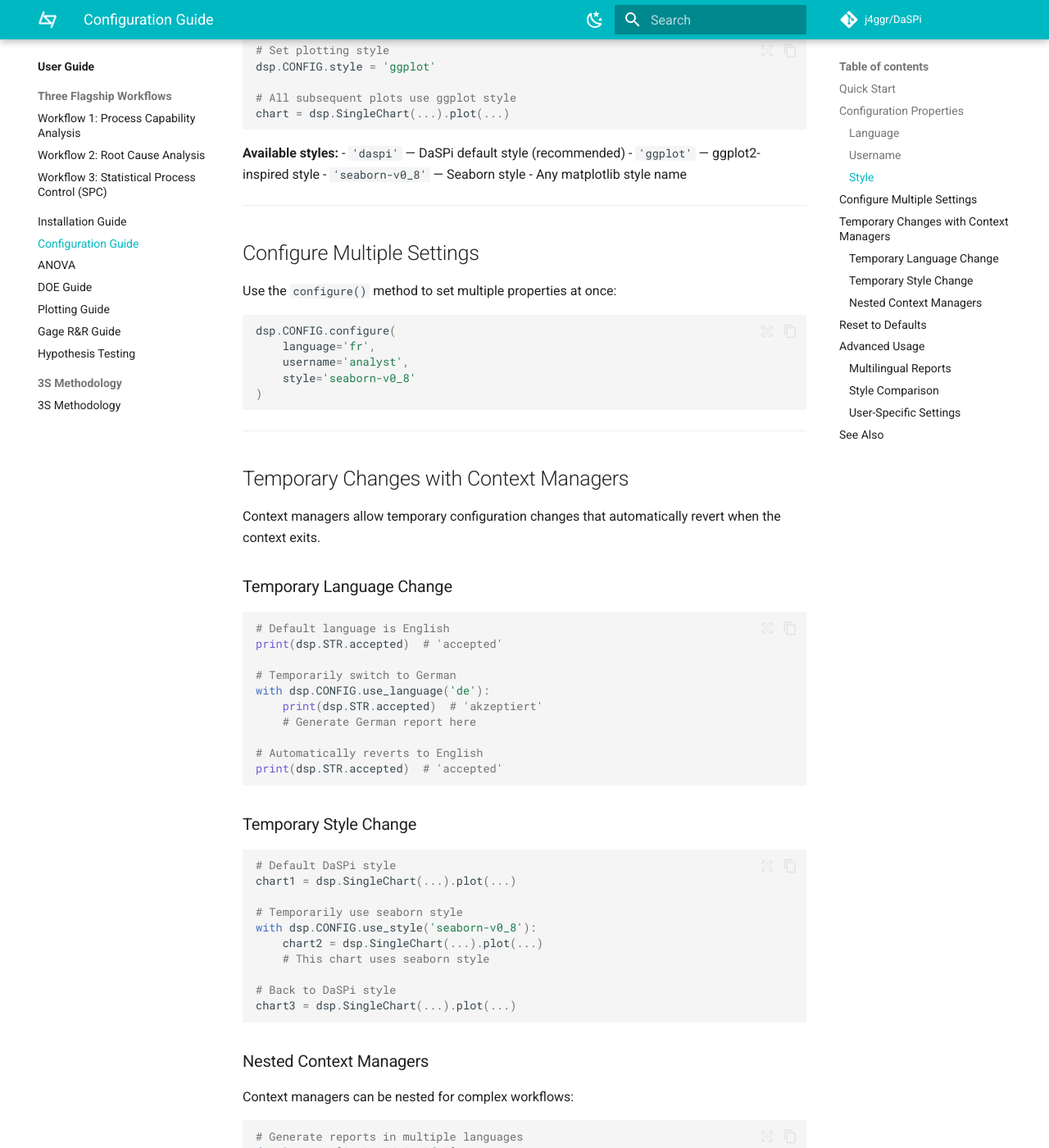
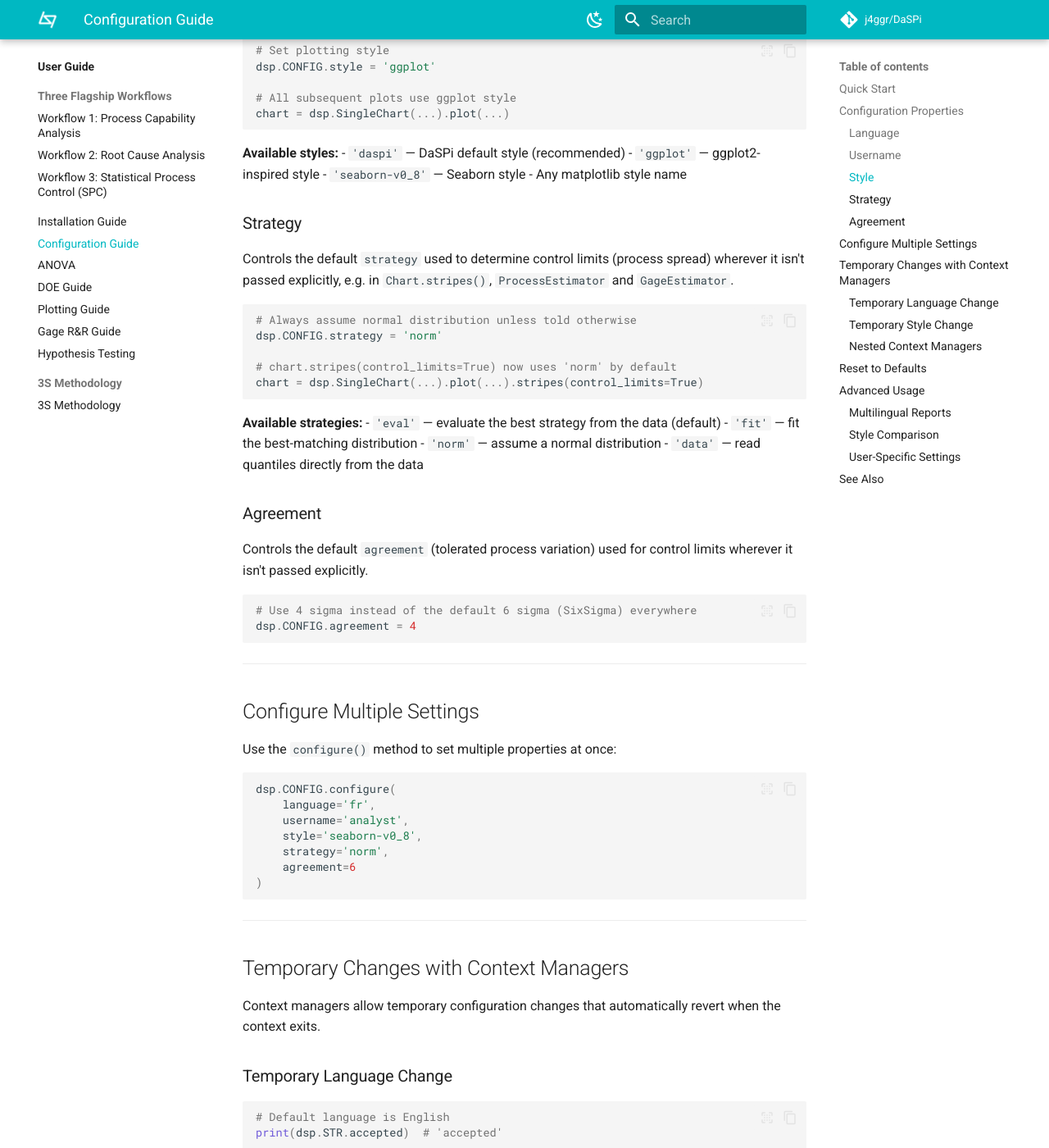
Before and after one commit to j4ggr/DaSPi, an MkDocs documentation site: the page built from docs/guides/configuration.md, in a window 1280 px wide and 1400 px high, scrolled down 1366 px. Shown: the whole window at 82% size. Built offline with MkDocs 1.6.1 and Material for MkDocs 9.7.7, drawn with Linux system fonts in a browser that asks for light colours; comment, search, counter and statistics services are not loaded; some of the changed text lies outside the part shown.

````diff
--- a/docs/guides/configuration.md
+++ b/docs/guides/configuration.md
@@ -74,6 +74,36 @@ chart = dsp.SingleChart(...).plot(...)
 - `'seaborn-v0_8'` — Seaborn style
 - Any matplotlib style name
 
+### Strategy
+
+Controls the default `strategy` used to determine control limits
+(process spread) wherever it isn't passed explicitly, e.g. in
+`Chart.stripes()`, `ProcessEstimator` and `GageEstimator`.
+
+```python
+# Always assume normal distribution unless told otherwise
+dsp.CONFIG.strategy = 'norm'
+
+# chart.stripes(control_limits=True) now uses 'norm' by default
+chart = dsp.SingleChart(...).plot(...).stripes(control_limits=True)
+```
+
+**Available strategies:**
+- `'eval'` — evaluate the best strategy from the data (default)
+- `'fit'` — fit the best-matching distribution
+- `'norm'` — assume a normal distribution
+- `'data'` — read quantiles directly from the data
+
+### Agreement
+
+Controls the default `agreement` (tolerated process variation) used
+for control limits wherever it isn't passed explicitly.
+
+```python
+# Use 4 sigma instead of the default 6 sigma (SixSigma) everywhere
+dsp.CONFIG.agreement = 4
+```
+
 ---
 
 ## Configure Multiple Settings
@@ -84,7 +114,9 @@ Use the `configure()` method to set multiple properties at once:
 dsp.CONFIG.configure(
     language='fr',
     username='analyst',
-    style='seaborn-v0_8'
+    style='seaborn-v0_8',
+    strategy='norm',
+    agreement=6
 )
 ```
 
@@ -151,6 +183,8 @@ This sets:
 - Language to `'en'`
 - Username to environment variable or `'user'`
 - Style to `'daspi'`
+- Strategy to `'eval'`
+- Agreement to `6`
 
 ---
 
--- a/pyproject.toml
+++ b/pyproject.toml
@@ -1,6 +1,6 @@
 [project]
   name = "DaSPi"
-  version = "2.7.0"
+  version = "2.8.0"
   description = "Visualize and analyze your data with DaSPi. This package is designed for users who want to find relevant influencing factors in processes and validate improvements."
   authors = [
     {name = "Reto Jäggli", email = "reto@jaeggli.email"},]
````
Also changed, not shown: docs/CHANGELOG.md (+10 -0 lines), docs/index.md (+1 -1 lines).
